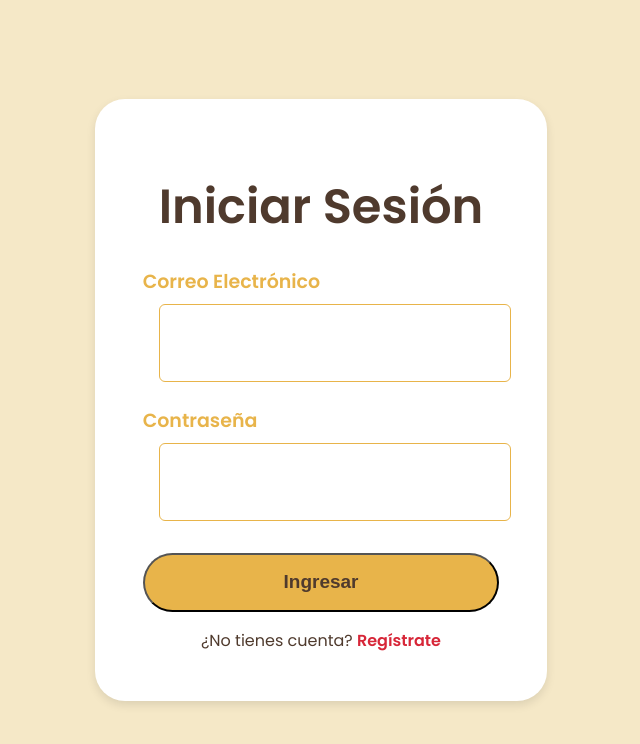
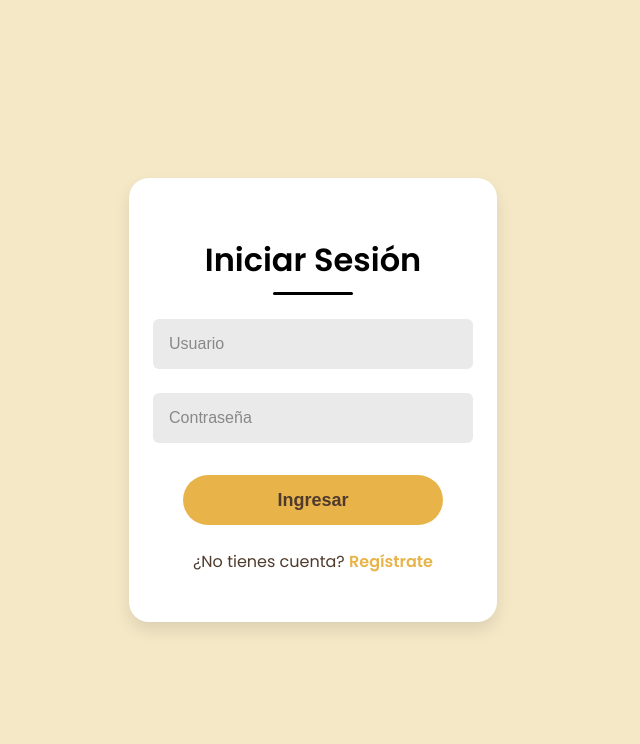
Before and after one commit to SantiC57/RecipeHub, a React (Vite) app: page /login in a window 1280 px wide. Shown: the top 744 px of the page, without its empty margins (351-991 px from the left). Built offline with nearby package versions, Linux system fonts and the light colour scheme.

Commit message:
Mejorar estilo visual del login y centrar formulario

```diff
--- a/src/Login.jsx
+++ b/src/Login.jsx
@@ -11,14 +11,15 @@ const Login = () => {
         <h2 className="login__title">Iniciar Sesión</h2>
 
         <div className="login__group">
-          <label htmlFor="email" className="login__label">Correo Electrónico</label>
-          <input type="email" id="email" className="login__input" name="email"/>
-        </div>
+  <label htmlFor="email" className="login__label">Correo Electrónico</label>
+  <input type="text" id="email" className="login__input" name="email" placeholder="Usuario" />
+</div>
 
-        <div className="login__group">
-          <label htmlFor="password" className="login__label">Contraseña</label>
-          <input type="password" id="password" className="login__input" name="password"/>
-        </div>
+<div className="login__group">
+  <label htmlFor="password" className="login__label">Contraseña</label>
+  <input type="password" id="password" className="login__input" name="password" placeholder="Contraseña" />
+</div>
+
 
         <button type="submit" className="login__button" onClick={() => navigate("/")} >Ingresar</button>
 
--- a/src/login.css
+++ b/src/login.css
@@ -1,92 +1,105 @@
 body {
+  margin: 0;
+  padding: 0;
   font-family: "Merriweather", serif;
-  font-optical-sizing: auto;
-  font-weight: 400;
-  font-style: normal;
-  font-variation-settings: "wdth" 100;
   background-color: #e3e3e3;
+  height: 100vh;
   display: flex;
   justify-content: center;
   align-items: center;
-  height: 100vh;
-  margin: 0;
 }
 
+/* Contenedor principal */
 .login {
-  background: white;
-  padding: 2rem;
-  border-radius: 30px;
-  box-shadow: 0 4px 10px rgba(0, 0, 0, 0.1);
-  width: 100%;
-  max-width: 400px;
+  background: #fff;
+  padding: 2rem 2.5rem;
+  border-radius: 20px;
+  box-shadow: 0 8px 16px rgba(0, 0, 0, 0.1);
+  width: 90%;
+  max-width: 420px;
   text-align: center;
 }
 
+/* Título */
 .login__title {
-  font-size: 48px;
+  font-size: 32px;
   font-weight: 700;
-  color: var(--color-texto);
+  color: #000;
   margin-bottom: 1rem;
+  position: relative;
 }
 
+.login__title::after {
+  content: "";
+  display: block;
+  width: 80px;
+  height: 3px;
+  background-color: #000;
+  margin: 0.5rem auto 0 auto;
+  border-radius: 2px;
+}
+
+/* Grupo de campos */
 .login__group {
   margin-top: 1.5rem;
   text-align: left;
-  padding: 0 1rem;
+  display: flex;
+  flex-direction: column;
+  align-items: center;
 }
 
+/* Label oculto (accesible, pero no visible) */
 .login__label {
-  display: block;
-  font-size: 19px;
-  font-weight: 700;
-  color: var(--color-primary);
-  margin-bottom: 0.5rem;
+  position: absolute;
+  left: -9999px;
 }
 
+/* Input con estilo */
 .login__input {
-  width: calc(100% - 2rem);
+  width: 100%;
+  max-width: 350px;
   height: 50px;
-  padding: 0.8rem;
-  background: transparent;
-  border: 1px solid var(--color-primary);
+  padding: 0 1rem;
+  background-color: #eaeaea;
+  border: none;
   border-radius: 6px;
-  font-size: 19px;
-  color: var(--color-texto);
+  font-size: 16px;
+  color: #333;
   outline: none;
-  margin-left: 1rem;
 }
 
 .login__input::placeholder {
-  color: black;
+  color: #888;
 }
 
+/* Botón de login */
 .login__button {
-  display: flex;
-  justify-content: center;
-  align-items: center;
-  width: calc(100% - 2rem);
-  height: 59px;
+  margin-top: 2rem;
+  width: 90%;
+  max-width: 350px;
+  height: 50px;
   background: var(--color-primary);
   border-radius: 50px;
-  font-size: 19px;
+  font-size: 18px;
   color: var(--color-texto);
+  font-weight: 700;
+  border: none;
   cursor: pointer;
-  font-weight: 700;
   transition: background 0.3s ease;
-  margin: 2rem auto 0 auto;
 }
 
 .login__button:hover {
-  background-color: #98825c;
+  background-color: #333;
 }
 
+/* Registro */
 .login__register {
-  margin-top: 1rem;
+  margin-top: 1.5rem;
   font-size: 16px;
 }
 
 .login__register a {
-  color: #D72638;
+  color: var(--color-primary);
   text-decoration: none;
   font-weight: bold;
 }
```
